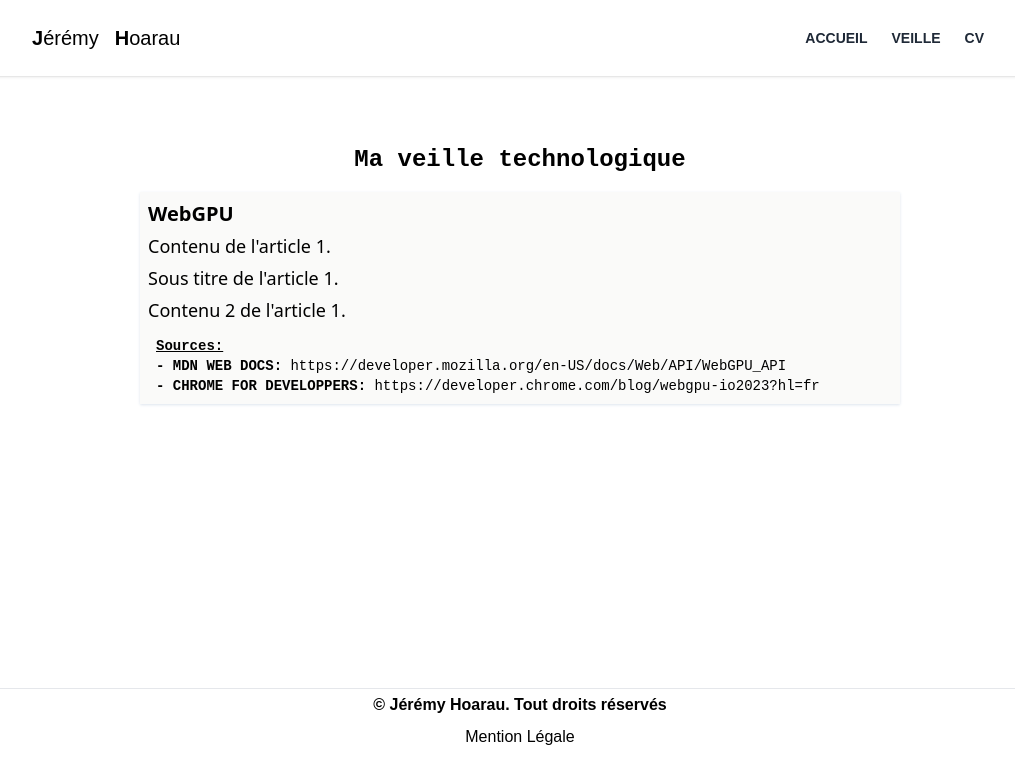
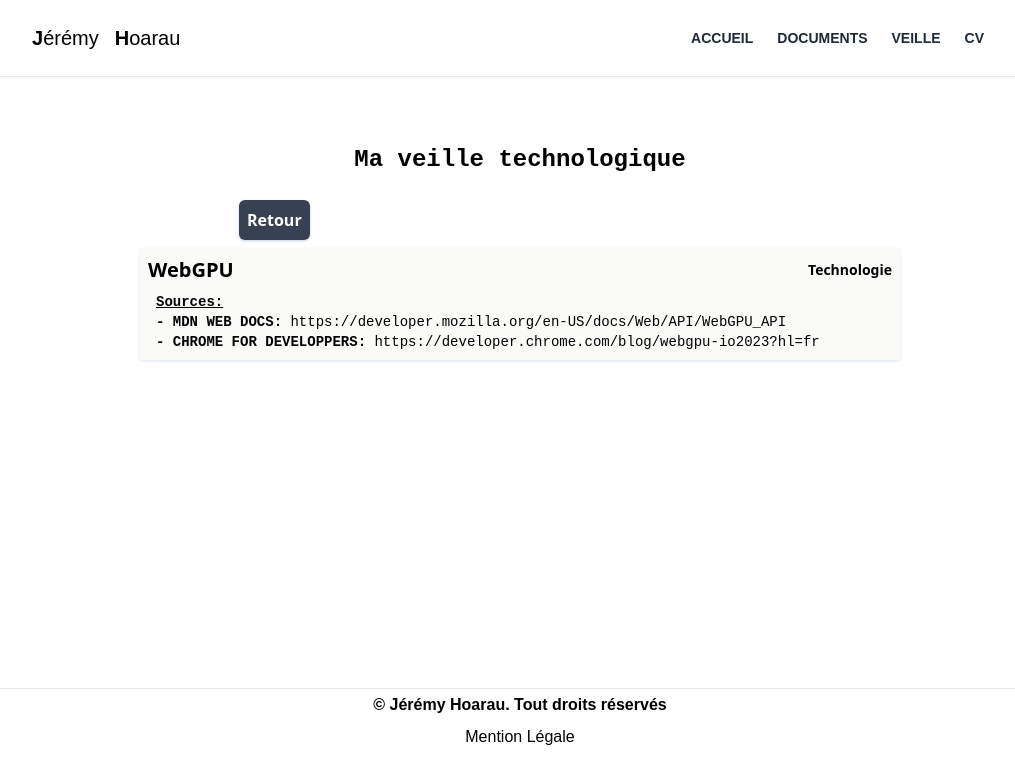
Before and after one commit to HoarauJeremy/Portfolio-V2, a React (Vite) app: page /veille/1 in a window 1280 px wide. Shown: the top 784 px of the page, without its empty margins (120-1135 px from the left). Built offline with nearby package versions, Linux system fonts and the light colour scheme.

Commit message:
maj de plusieur fichiers

```diff
--- a/src/components/App.jsx
+++ b/src/components/App.jsx
@@ -8,6 +8,7 @@ import Single from "../pages/single"
 import Veille from "./Veille/Veille"
 import Mention from "./Mention"
 import Error from "../pages/Error"
+import Documents from "./Documents"
 
 const router = createBrowserRouter([
 	{
@@ -39,6 +40,11 @@ const router = createBrowserRouter([
 				]
 			},
 			{
+				path: 'documents',
+				element: <Documents />,
+				errorElement: <Error />
+			},
+			{
 				path: 'MentionLegale',
 				element: <Mention />
 			}
--- a/src/components/Contact.jsx
+++ b/src/components/Contact.jsx
@@ -12,7 +12,7 @@ export default function Contact() {
                 <li className="flex items-center my-4 md:mt-0">
                     <i className="fa-brands fa-linkedin fa-xl"></i>
                     <a className="mx-1 text-lg text-center font-rubik" href="https://www.linkedin.com/in/jérémy-hoarau-b31227276/" target="_blank" rel="noreferrer">
-                        <h2>Linkedin</h2>
+                        <h2>LinkedIn</h2>
                     </a>
                 </li>
 
--- a/src/components/Formation/Etude.jsx
+++ b/src/components/Formation/Etude.jsx
@@ -11,7 +11,7 @@ export default function Etude() {
                     <dd>- Année : 2020/2022</dd>
                 </div>
                 <div id='Forma-etude div4' className="p-2 my-2 rounded-md shadow-sm shadow-slate-300 bg-slate-100 md:mx-2 md:w-4/12 h-2/3">
-                    <dt>Bac professionnelle Système Numérique option RISC (Réseau Informatique et Système Communicant) :</dt>
+                    <dt>Bac professionnel Système Numérique option RISC (Réseau Informatique et Système Communicant) :</dt>
                     <dd>- Année : 2017/2020</dd>
                 </div>
             </div>
--- a/src/components/Formation/Forma.jsx
+++ b/src/components/Formation/Forma.jsx
@@ -1,3 +1,4 @@
+// import PresentationBts from "../../pages/PresentationBts";
 import Competances from "./Competences";
 import Etude from "./Etude";
 import Stage from "./Stage";
@@ -6,6 +7,8 @@ export default function Forma() {
     return (
         <>
 			<div id="formation" className="w-11/12 h-auto mx-auto rounded-md bg-slate-300">
+				{/* <PresentationBts /> */}
+
 				<div id="etude" className="p-3 mx-auto">
 					<div id="titre" className="text-2xl font-bold text-center font-rubik">
 						<h2>Mes études</h2>
--- a/src/components/Header.jsx
+++ b/src/components/Header.jsx
@@ -48,6 +48,11 @@ export default function Header() {
                         </li>
 
                         <li className="py-4 md:py-0 md:mr-6">
+                            <Link to="documents" id="Header-a"
+                            className="w-full text-sm font-semibold uppercase">Documents</Link>
+                        </li>
+
+                        <li className="py-4 md:py-0 md:mr-6">
                             <Link to="veille" id="Header-a"
                             className="w-full text-sm font-semibold uppercase">Veille</Link>
                         </li>
--- a/src/components/Presentation.jsx
+++ b/src/components/Presentation.jsx
@@ -2,14 +2,14 @@ import { Typewriter } from "react-simple-typewriter";
 import Contact from "./Contact";
 
 export default function Presentation() {
-    const comp = ['JavaScript', 'React.JS', 'Tailwind CSS', 'MySQL', 'Java', 'Python', 'JavaScript, React.JS, Tailwind CSS, MySQL, Java et Python'];
+    const comp = ['JavaScript', 'React JS', 'Tailwind CSS', 'MySQL', 'Java', 'Python', 'JavaScript, React JS, Tailwind CSS, MySQL, Java et Python'];
 
     return (
         <div id='Pres'
         className="flex items-center justify-center w-auto pt-10 mt-20 sm:h-[700px] sm:mt-0 md:pt-16">
             <div id='Pres-Texte' className="flex flex-col w-3/4 p-2 sm:flex-row h-3/4">
                 <div className="w-full p-3 mx-auto text-white border rounded-md shadow h-80 sm:h-full bg-zinc-950 border-zinc-800 shadow-zinc-900">
-                    Je suis Jérémy Hoarau, un étudiant en BTS SIO (Services Informatique aux Organisations), passionner par le dévellopement Web. Et ayant des connaissance en {' '}
+                    Je suis Jérémy Hoarau, un étudiant en BTS SIO (Services Informatique aux Organisations), passionner par le dévelopement Web. Et ayant des connaissance en {' '}
                     <Typewriter
                         words={comp}
                         loop={1}
--- a/src/data/articles.js
+++ b/src/data/articles.js
@@ -2,11 +2,8 @@ export const articles = [
     {
         id: 1,
         title: "WebGPU",
-        articles: [
-            "Contenu de l'article 1.",
-            "Sous titre de l'article 1.",
-            "Contenu 2 de l'article 1.",
-        ],
+        categorie: "Technologie",
+        articles: [],
         source: {
             "MDN web docs": "https://developer.mozilla.org/en-US/docs/Web/API/WebGPU_API",
             "Chrome for Developpers": "https://developer.chrome.com/blog/webgpu-io2023?hl=fr",
@@ -15,11 +12,8 @@ export const articles = [
     {
         id: 2,
         title: "State of CSS",
-        articles: [
-            "Contenu de l'article 2.",
-            "Contenu de l'article 2.",
-            "Contenu de l'article 2.",
-        ],
+        categorie: "CSS",
+        articles: [],
         source: {
             "State of CSS": "https://2023.stateofcss.com/en-US",
         },
@@ -27,12 +21,8 @@ export const articles = [
     {
         id: 3,
         title: "CSS Nesting",
-        categorie: "",
-        articles: [
-            "Contenu de l'article 3.",
-            "Contenu de l'article 3.",
-            "Contenu de l'article 3.",
-        ],
+        categorie: "CSS",
+        articles: [],
         source: {
             "w3.org": "https://www.w3.org/TR/css-nesting-1/",
             "MDN web docs": "https://developer.mozilla.org/en-US/docs/Web/CSS/CSS_nesting",
@@ -42,11 +32,7 @@ export const articles = [
         id: 4,
         title: "What's New in JavaScript in 2023",
         categorie: "JavaScript",
-        articles: [
-            "Contenu de l'article 3.",
-            "Contenu de l'article 3.",
-            "Contenu de l'article 3.",
-        ],
+        articles: [],
         source: {
             "freecodecamp": "https://www.freecodecamp.org/news/the-biggest-changes-in-javascript-this-year/?ref=dailydev",
         }
@@ -58,8 +44,8 @@ export const articles = [
         articles: [
             "Dans la nuit du 31 décembre 2023 au 1er janvier 2024, les services de la mairie de Saint-Philippe ont subi une cyberattaque,\
             introduisant des fichiers malveillants dans les serveurs de la ville. Ni revendication, ni rançon, n'ont été adressées. ",
-            "Nettoyer entièrement le système",
-            "Si une sauvegarde physique de l'ensemble des données jusqu'à fin octobre a été effectuée, informe le maire de Saint-Philippe Olivier Rivière, il faudra en revanche attendre que l'ensemble du système soit nettoyé pour que les fichiers soient réintroduits et que la connexion internet soit rétablie.",
+            "- Nettoyer entièrement le système: ",
+            "Si une sauvegarde physique de l'ensemble des données jusqu'à fin octobre a été effectuée, informe le maire de Saint-Philippe, Olivier Rivière, il faudra en revanche attendre que l'ensemble du système soit nettoyé pour que les fichiers soient réintroduits et que la connexion internet soit rétablie.",
         ],
         source: {
             "Réunion 1ere" : "https://la1ere.francetvinfo.fr/reunion/saint-philippe/touchee-par-une-cyberattaque-la-mairie-de-saint-philippe-revient-aux-documents-papier-1456034.html",
@@ -70,20 +56,40 @@ export const articles = [
     {
         id: 6,
         title: "Cyberattaques à La Réunion",
-        Categorie: "Cybersécurité",
+        categorie: "Cybersécurité",
         articles: [
             "Cyberattaques à La Réunion : l'OCOI alerte sur la vulnérabilité des systèmes locaux et rappelle les bonnes pratiques de cybersécurité",
-            "",
-            "",
         ],
         source: {
             "cybersecuritymag" : "https://cybersecuritymag.africa/cyberattaques-reunion-ocoi-alerte-vulnerabilite-systemes-bonnes-pratiques-cybersecurite",
         }
     },
+    {
+        id: 7,
+        title: "Goodbye SASS 👋, welcome back native CSS",
+        categorie: "CSS",
+        articles: [],
+        source: {
+            "Dev.to" : "https://dev.to/karsten_biedermann/goodbye-sass-welcome-back-native-css-cf?ref=dailydev",
+        }
+    },
+    {
+        id: 8,
+        title: "Web Awesome",
+        categorie: "Technologie",
+        articles: [
+            "Construisez mieux avec Web Awesome, la bibliothèque open source de composants web de Font Awesome.",
+            "Web Awesome est le nouveau nom de Shoelace, la bibliothèque de composants web libre et gratuite la plus populaire.",
+        ],
+        source: {
+            "FONT AWESOME" : "https://fontawesome.com/",
+            "Kickstarter" : "https://www.kickstarter.com/projects/fontawesome/web-awesome",
+        }
+    },
     /* {
-        id: 7,
+        id: 9,
         title: "Les Mentions Légales",
-        Categorie: "Juridique",
+        categorie: "Juridique",
         articles: [
             ".......",
             ".......",
@@ -95,3 +101,38 @@ export const articles = [
     }, */
     // Ajoutez ici d'autres articles avec leurs titres et contenus
 ];
+
+export const articleJuridique = [
+    {
+        id: 1,
+        title: "",
+        articles: [],
+        source: {
+            "MDN web docs": "https://developer.mozilla.org/en-US/docs/Web/API/WebGPU_API",
+            "Chrome for Developpers": "https://developer.chrome.com/blog/webgpu-io2023?hl=fr",
+        },
+    },
+    {
+        id: 2,
+        title: "State of CSS",
+        articles: [],
+        source: {
+            "State of CSS": "https://2023.stateofcss.com/en-US",
+        },
+    },
+    {
+        id: 3,
+        title: "",
+        articles: [
+            "Dans la nuit du 31 décembre 2023 au 1er janvier 2024, les services de la mairie de Saint-Philippe ont subi une cyberattaque,\
+            introduisant des fichiers malveillants dans les serveurs de la ville. Ni revendication, ni rançon, n'ont été adressées. ",
+            "- Nettoyer entièrement le système: ",
+            "Si une sauvegarde physique de l'ensemble des données jusqu'à fin octobre a été effectuée, informe le maire de Saint-Philippe, Olivier Rivière, il faudra en revanche attendre que l'ensemble du système soit nettoyé pour que les fichiers soient réintroduits et que la connexion internet soit rétablie.",
+        ],
+        source: {
+            "Réunion 1ere" : "https://la1ere.francetvinfo.fr/reunion/saint-philippe/touchee-par-une-cyberattaque-la-mairie-de-saint-philippe-revient-aux-documents-papier-1456034.html",
+            "Clicanoo" : "https://www.clicanoo.re/article/societe/2024/01/07/le-retour-au-papier-apres-un-piratage-a-la-mairie-de-saint-philippe-659a1b3347789",
+            "Saint-Philippe" : "https://saintphilippe.re/communique-la-ville-de-saint-philippe-est-victime-dune-cyberattaque/",
+        }
+    },
+];
--- a/src/data/stage.js
+++ b/src/data/stage.js
@@ -21,7 +21,7 @@ export const listStage = [
         id: 3,
         poste: 'Stagiaire au service Informatique',
         lieu: 'Lycée Pierre Poivre',
-        date: 'De mars à juillet 2021',
+        date: 'de mars à juillet 2021',
         taches: 'Déploiement de Système d\'exploitation depuis un serveur FOG,\
             création d\'un script SQL, préparation de postes pour des épreuves de BAC et de BTS.'
     },
@@ -30,7 +30,7 @@ export const listStage = [
         poste: 'Stagiaire au service Biomédical',
         lieu: 'CHU de Saint-Pierre',
         date: 'Mars 2019 (1 mois)',
-        taches: 'réparation de matériel médical.'
+        taches: 'Réparation de matériel médical.'
     },
     {
         id: 5,
--- a/src/pages/Blog.jsx
+++ b/src/pages/Blog.jsx
@@ -1,14 +1,16 @@
 import { Link, useLoaderData } from "react-router-dom"
+import PresentationVeilleT from "./PresentationVeilleT";
 
 export default function Blog() {
     const posts = useLoaderData()
     const postsDesc = posts.sort((a,b) => b.id - a.id);
     return <>
+        <PresentationVeilleT />
         <ul>
             {postsDesc.map((post) => (
                 <li key={post.id}
                     className="flex items-center py-2 my-1 text-lg font-semibold rounded shadow bg-slate-200 shadow-slate-50 hover:bg-slate-300">
-                        <span className="pr-2 ml-2 border-r border-black">{post.id}</span>
+                        <span className="pr-2 ml-2 border-r border-black">{post.categorie}</span>
                     <Link
                         to={`${post.id}`}
                         className={'w-full h-fit p-2 inline-block'}>
--- a/src/pages/single.jsx
+++ b/src/pages/single.jsx
@@ -1,4 +1,4 @@
-import { useLoaderData } from "react-router-dom";
+import { Link, useLoaderData } from "react-router-dom";
 
 export default function Single() {
 
@@ -8,25 +8,28 @@ export default function Single() {
 
     return (
         <>
-            {/* <div className="flex justify-between w-full py-2 mx-auto md:w-3/4">
+            <div className="flex justify-between w-full py-2 mx-auto md:w-3/4">
                 <Link
-                    onClick={() => { navigate(-1) }}
+                    to=".."
                     className="p-2 mx-1 font-semibold text-white bg-gray-700 rounded-md shadow shadow-slate-300 hover:bg-gray-500"
                 >Retour</Link>
-                <div className="flex">
+                {/* <div className="flex">
                     <Link
-                        to={ post.id }
+                        to=".."
                         className="p-2 mx-1 font-semibold text-white bg-gray-700 rounded-md shadow shadow-slate-300 hover:bg-gray-500"
                     >{'<'}Precedent</Link>
                     <Link
                         to={ post.id }
                         className="p-2 mx-1 font-semibold text-white bg-gray-700 rounded-md shadow shadow-slate-300 hover:bg-gray-500"
                     >Suivant&gt;</Link>
-                </div>
-            </div> */}
+                </div> */}
+            </div>
 
             <div className="px-2 pt-2 text-lg rounded-t-none shadow bg-stone-50 shadow-slate-200">
-                <h3 className="text-xl font-bold">{post.title}</h3>
+                <div className="flex items-center justify-between w-full">
+                    <h3 className="text-xl font-bold">{post.title}</h3>
+                    <h4 className="text-sm font-bold">{post.categorie}</h4>
+                </div>
                 {/*
                     <p className="pl-2">{post.content}</p>
                     <br />
```
Also changed, not shown: 1 other file (tests, documents, lock files or other folders).
